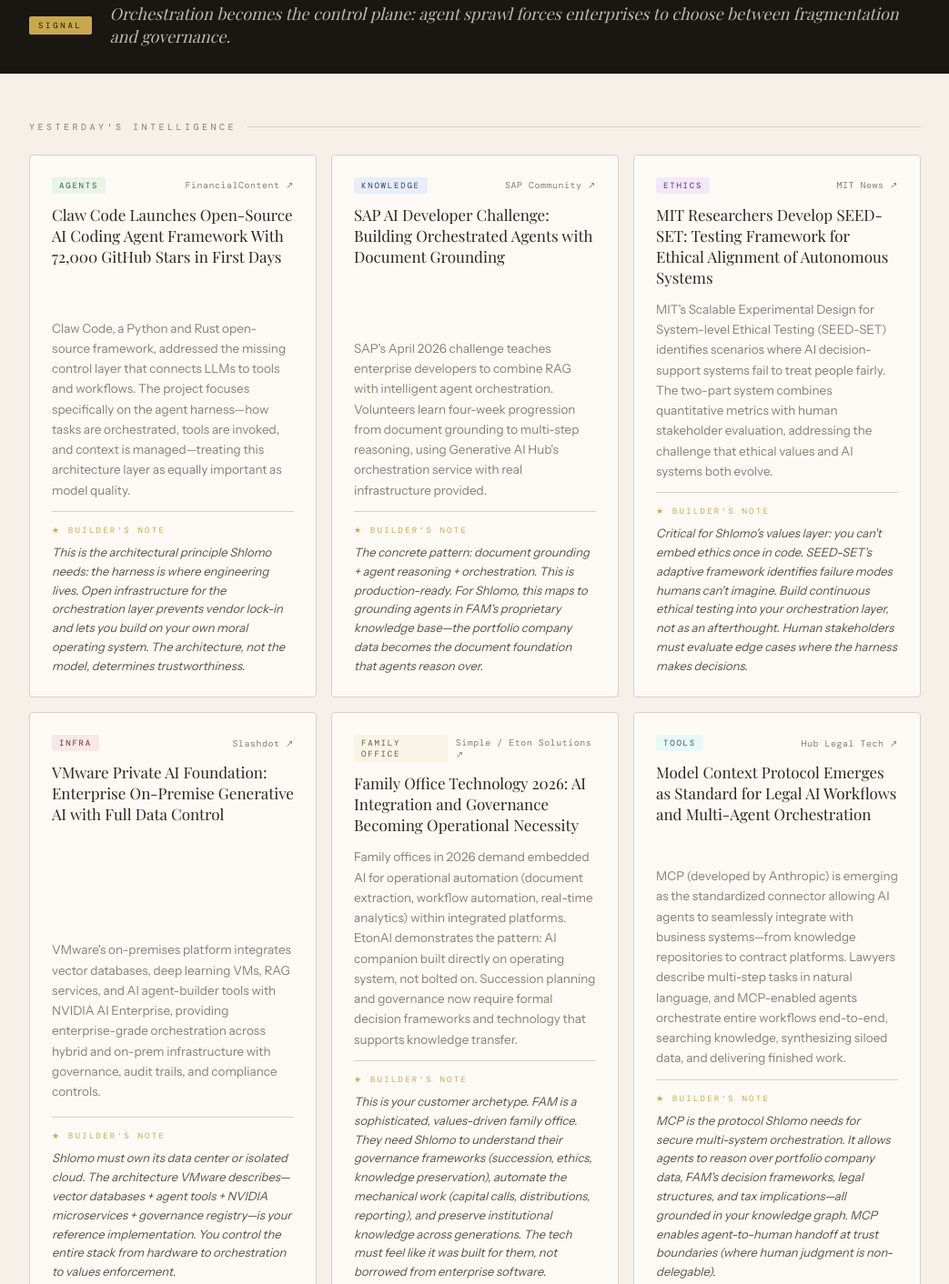
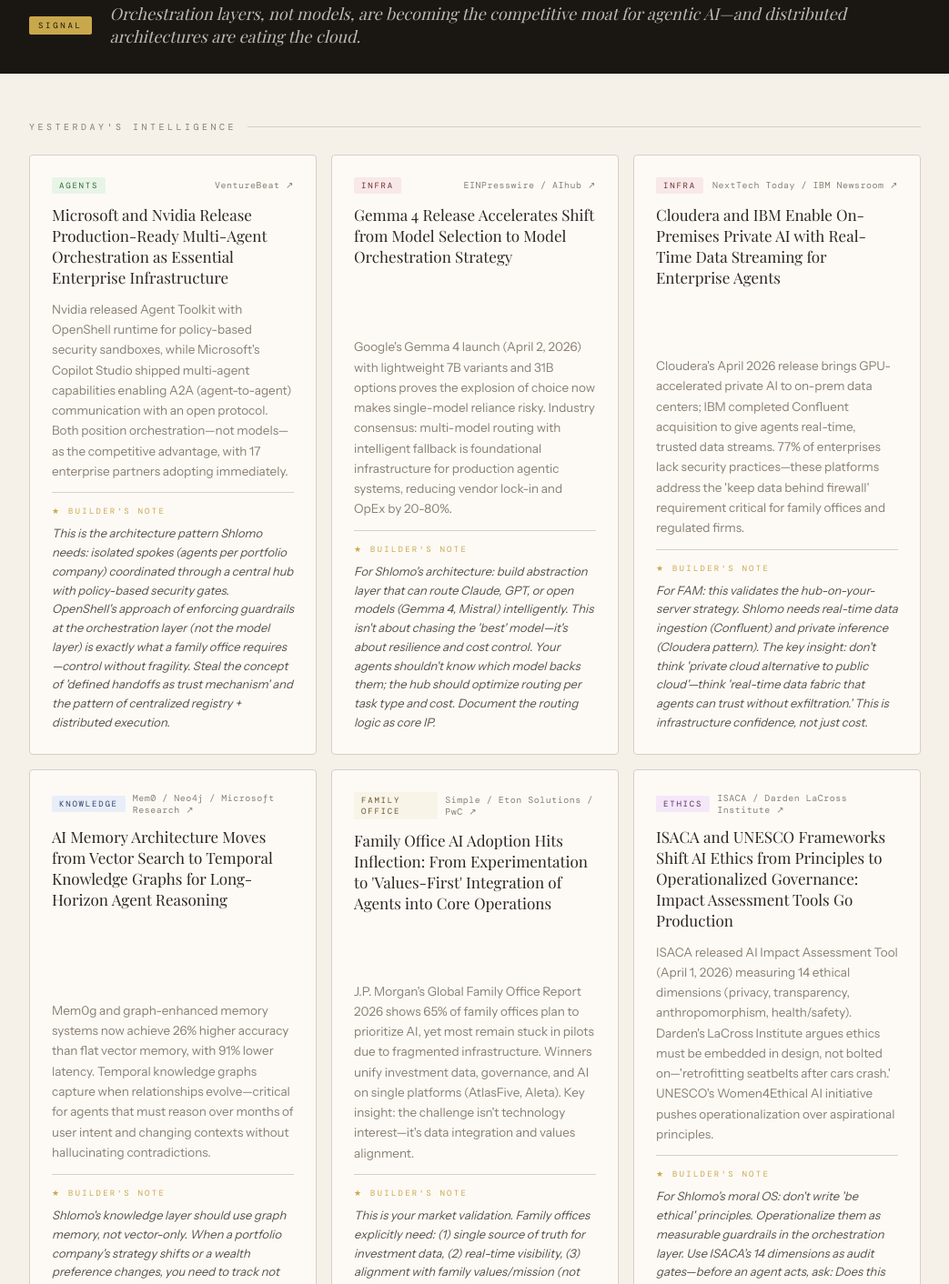
Before and after one commit to laurijoffe/shlomo-briefing, a plain HTML site: page index.html in a window 1280 px wide. Shown: the part 203-1615 px from the top of the page at 91% size, without its empty margins (118-1161 px from the left). Drawn offline with nearby package versions, Linux system fonts and the light colour scheme; a web font is replaced by a local one.

Commit message:
Daily briefing update

```diff
--- a/index.html
+++ b/index.html
@@ -3,7 +3,7 @@
 <head>
 <meta charset="UTF-8">
 <meta name="viewport" content="width=device-width,initial-scale=1">
-<title>Shlomo Intelligence - April 03, 2026</title>
+<title>Shlomo Intelligence - April 04, 2026</title>
 <link rel="preconnect" href="https://fonts.googleapis.com">
 <link href="https://fonts.googleapis.com/css2?family=Playfair+Display:ital,wght@0,400;0,700;1,400&family=Instrument+Sans:wght@300;400;500&family=DM+Mono:wght@300;400&display=swap" rel="stylesheet">
 <style>
@@ -62,8 +62,8 @@ footer{position:relative;z-index:1;border-top:1px solid var(--border);max-width:
       <h1 class="site-title"><em>Shlomo</em> Intelligence</h1>
     </div>
     <div class="header-date">
-      <div class="day-name">Friday</div>
-      <div class="date-full">April 03, 2026</div>
+      <div class="day-name">Saturday</div>
+      <div class="date-full">April 04, 2026</div>
     </div>
   </div>
 </header>
@@ -71,7 +71,7 @@ footer{position:relative;z-index:1;border-top:1px solid var(--border);max-width:
 <div class="theme-bar">
   <div class="theme-inner">
     <span class="theme-pill">Signal</span>
-    <p class="theme-text">Orchestration becomes the control plane: agent sprawl forces enterprises to choose between fragmentation and governance.</p>
+    <p class="theme-text">Orchestration layers, not models, are becoming the competitive moat for agentic AI—and distributed architectures are eating the cloud.</p>
   </div>
 </div>
 <main>
@@ -80,93 +80,93 @@ footer{position:relative;z-index:1;border-top:1px solid var(--border);max-width:
         <article class="card" style="animation-delay:0.4s">
             <div class="card-top">
                 <span class="tag" style="background:#e8f4e8;color:#2d6a2d">AGENTS</span>
-                <a class="source-link" href="https://www.financialcontent.com/article/247pressrelease-2026-4-2-claw-code-launches-open-source-ai-coding-agent-framework-with-72000-github-stars-in-first-days" target="_blank" rel="noopener">
-                    FinancialContent &#8599;
+                <a class="source-link" href="https://venturebeat.com/technology/nvidia-launches-enterprise-ai-agent-platform-with-adobe-salesforce-sap-among" target="_blank" rel="noopener">
+                    VentureBeat &#8599;
                 </a>
             </div>
-            <h3>Claw Code Launches Open-Source AI Coding Agent Framework With 72,000 GitHub Stars in First Days</h3>
-            <p class="summary">Claw Code, a Python and Rust open-source framework, addressed the missing control layer that connects LLMs to tools and workflows. The project focuses specifically on the agent harness—how tasks are orchestrated, tools are invoked, and context is managed—treating this architecture layer as equally important as model quality.</p>
+            <h3>Microsoft and Nvidia Release Production-Ready Multi-Agent Orchestration as Essential Enterprise Infrastructure</h3>
+            <p class="summary">Nvidia released Agent Toolkit with OpenShell runtime for policy-based security sandboxes, while Microsoft's Copilot Studio shipped multi-agent capabilities enabling A2A (agent-to-agent) communication with an open protocol. Both position orchestration—not models—as the competitive advantage, with 17 enterprise partners adopting immediately.</p>
             <div class="builders-note">
                 <div class="bn-label">&#9733; Builder's Note</div>
-                <p>This is the architectural principle Shlomo needs: the harness is where engineering lives. Open infrastructure for the orchestration layer prevents vendor lock-in and lets you build on your own moral operating system. The architecture, not the model, determines trustworthiness.</p>
+                <p>This is the architecture pattern Shlomo needs: isolated spokes (agents per portfolio company) coordinated through a central hub with policy-based security gates. OpenShell's approach of enforcing guardrails at the orchestration layer (not the model layer) is exactly what a family office requires—control without fragility. Steal the concept of 'defined handoffs as trust mechanism' and the pattern of centralized registry + distributed execution.</p>
             </div>
         </article>
         <article class="card" style="animation-delay:0.5s">
             <div class="card-top">
-                <span class="tag" style="background:#e8eef8;color:#2d3f6a">KNOWLEDGE</span>
-                <a class="source-link" href="https://community.sap.com/t5/artificial-intelligence-blogs-posts/ai-developer-challenge-april-2026-build-ai-agents-with-generative-ai-hub/ba-p/14327218" target="_blank" rel="noopener">
-                    SAP Community &#8599;
+                <span class="tag" style="background:#f8e8e8;color:#6a2d2d">INFRA</span>
+                <a class="source-link" href="https://natlawreview.com/press-releases/2026-agentic-ai-era-why-multi-model-routing-has-become-must-have-not-nice" target="_blank" rel="noopener">
+                    EINPresswire / AIhub &#8599;
                 </a>
             </div>
-            <h3>SAP AI Developer Challenge: Building Orchestrated Agents with Document Grounding</h3>
-            <p class="summary">SAP's April 2026 challenge teaches enterprise developers to combine RAG with intelligent agent orchestration. Volunteers learn four-week progression from document grounding to multi-step reasoning, using Generative AI Hub's orchestration service with real infrastructure provided.</p>
+            <h3>Gemma 4 Release Accelerates Shift from Model Selection to Model Orchestration Strategy</h3>
+            <p class="summary">Google's Gemma 4 launch (April 2, 2026) with lightweight 7B variants and 31B options proves the explosion of choice now makes single-model reliance risky. Industry consensus: multi-model routing with intelligent fallback is foundational infrastructure for production agentic systems, reducing vendor lock-in and OpEx by 20-80%.</p>
             <div class="builders-note">
                 <div class="bn-label">&#9733; Builder's Note</div>
-                <p>The concrete pattern: document grounding + agent reasoning + orchestration. This is production-ready. For Shlomo, this maps to grounding agents in FAM's proprietary knowledge base—the portfolio company data becomes the document foundation that agents reason over.</p>
+                <p>For Shlomo's architecture: build abstraction layer that can route Claude, GPT, or open models (Gemma 4, Mistral) intelligently. This isn't about chasing the 'best' model—it's about resilience and cost control. Your agents shouldn't know which model backs them; the hub should optimize routing per task type and cost. Document the routing logic as core IP.</p>
             </div>
         </article>
         <article class="card" style="animation-delay:0.6000000000000001s">
             <div class="card-top">
-                <span class="tag" style="background:#f4e8f8;color:#5a2d6a">ETHICS</span>
-                <a class="source-link" href="https://news.mit.edu/2026/evaluating-autonomous-systems-ethics-0402" target="_blank" rel="noopener">
-                    MIT News &#8599;
+                <span class="tag" style="background:#f8e8e8;color:#6a2d2d">INFRA</span>
+                <a class="source-link" href="https://nexttechtoday.com/news/cloudera-brings-private-ai-to-on-prem-data-centers/" target="_blank" rel="noopener">
+                    NextTech Today / IBM Newsroom &#8599;
                 </a>
             </div>
-            <h3>MIT Researchers Develop SEED-SET: Testing Framework for Ethical Alignment of Autonomous Systems</h3>
-            <p class="summary">MIT's Scalable Experimental Design for System-level Ethical Testing (SEED-SET) identifies scenarios where AI decision-support systems fail to treat people fairly. The two-part system combines quantitative metrics with human stakeholder evaluation, addressing the challenge that ethical values and AI systems both evolve.</p>
+            <h3>Cloudera and IBM Enable On-Premises Private AI with Real-Time Data Streaming for Enterprise Agents</h3>
+            <p class="summary">Cloudera's April 2026 release brings GPU-accelerated private AI to on-prem data centers; IBM completed Confluent acquisition to give agents real-time, trusted data streams. 77% of enterprises lack security practices—these platforms address the 'keep data behind firewall' requirement critical for family offices and regulated firms.</p>
             <div class="builders-note">
                 <div class="bn-label">&#9733; Builder's Note</div>
-                <p>Critical for Shlomo's values layer: you can't embed ethics once in code. SEED-SET's adaptive framework identifies failure modes humans can't imagine. Build continuous ethical testing into your orchestration layer, not as an afterthought. Human stakeholders must evaluate edge cases where the harness makes decisions.</p>
+                <p>For FAM: this validates the hub-on-your-server strategy. Shlomo needs real-time data ingestion (Confluent) and private inference (Cloudera pattern). The key insight: don't think 'private cloud alternative to public cloud'—think 'real-time data fabric that agents can trust without exfiltration.' This is infrastructure confidence, not just cost.</p>
             </div>
         </article>
         <article class="card" style="animation-delay:0.7000000000000001s">
             <div class="card-top">
-                <span class="tag" style="background:#f8e8e8;color:#6a2d2d">INFRA</span>
-                <a class="source-link" href="https://slashdot.org/software/ai-infrastructure/on-premise/" target="_blank" rel="noopener">
-                    Slashdot &#8599;
+                <span class="tag" style="background:#e8eef8;color:#2d3f6a">KNOWLEDGE</span>
+                <a class="source-link" href="https://mem0.ai/blog/state-of-ai-agent-memory-2026" target="_blank" rel="noopener">
+                    Mem0 / Neo4j / Microsoft Research &#8599;
                 </a>
             </div>
-            <h3>VMware Private AI Foundation: Enterprise On-Premise Generative AI with Full Data Control</h3>
-            <p class="summary">VMware's on-premises platform integrates vector databases, deep learning VMs, RAG services, and AI agent-builder tools with NVIDIA AI Enterprise, providing enterprise-grade orchestration across hybrid and on-prem infrastructure with governance, audit trails, and compliance controls.</p>
+            <h3>AI Memory Architecture Moves from Vector Search to Temporal Knowledge Graphs for Long-Horizon Agent Reasoning</h3>
+            <p class="summary">Mem0g and graph-enhanced memory systems now achieve 26% higher accuracy than flat vector memory, with 91% lower latency. Temporal knowledge graphs capture when relationships evolve—critical for agents that must reason over months of user intent and changing contexts without hallucinating contradictions.</p>
             <div class="builders-note">
                 <div class="bn-label">&#9733; Builder's Note</div>
-                <p>Shlomo must own its data center or isolated cloud. The architecture VMware describes—vector databases + agent tools + NVIDIA microservices + governance registry—is your reference implementation. You control the entire stack from hardware to orchestration to values enforcement.</p>
+                <p>Shlomo's knowledge layer should use graph memory, not vector-only. When a portfolio company's strategy shifts or a wealth preference changes, you need to track not just 'what was said' but 'when that changed.' Graph structures let you query 'what has been true since the last board meeting?' versus 'find documents similar to X.' This is the difference between amnesia and coherent memory.</p>
             </div>
         </article>
         <article class="card" style="animation-delay:0.8s">
             <div class="card-top">
                 <span class="tag" style="background:#f8f4e8;color:#6a552d">FAMILY OFFICE</span>
                 <a class="source-link" href="https://eton-solutions.com/the-future-of-family-offices-key-trends-shaping-2026/" target="_blank" rel="noopener">
-                    Simple / Eton Solutions &#8599;
+                    Simple / Eton Solutions / PwC &#8599;
                 </a>
             </div>
-            <h3>Family Office Technology 2026: AI Integration and Governance Becoming Operational Necessity</h3>
-            <p class="summary">Family offices in 2026 demand embedded AI for operational automation (document extraction, workflow automation, real-time analytics) within integrated platforms. EtonAI demonstrates the pattern: AI companion built directly on operating system, not bolted on. Succession planning and governance now require formal decision frameworks and technology that supports knowledge transfer.</p>
+            <h3>Family Office AI Adoption Hits Inflection: From Experimentation to 'Values-First' Integration of Agents into Core Operations</h3>
+            <p class="summary">J.P. Morgan's Global Family Office Report 2026 shows 65% of family offices plan to prioritize AI, yet most remain stuck in pilots due to fragmented infrastructure. Winners unify investment data, governance, and AI on single platforms (AtlasFive, Aleta). Key insight: the challenge isn't technology interest—it's data integration and values alignment.</p>
             <div class="builders-note">
                 <div class="bn-label">&#9733; Builder's Note</div>
-                <p>This is your customer archetype. FAM is a sophisticated, values-driven family office. They need Shlomo to understand their governance frameworks (succession, ethics, knowledge preservation), automate the mechanical work (capital calls, distributions, reporting), and preserve institutional knowledge across generations. The tech must feel like it was built for them, not borrowed from enterprise software.</p>
+                <p>This is your market validation. Family offices explicitly need: (1) single source of truth for investment data, (2) real-time visibility, (3) alignment with family values/mission (not just optimization for returns). Shlomo should embed family philosophy at the hub level—values become routing signals for agents. When an agent recommends an action, it should reference which family principles it honors.</p>
             </div>
         </article>
         <article class="card" style="animation-delay:0.9s">
             <div class="card-top">
-                <span class="tag" style="background:#e8f8f8;color:#2d5f6a">TOOLS</span>
-                <a class="source-link" href="https://www.hublegaltech.com/post/three-2026-knowledge-management-trends" target="_blank" rel="noopener">
-                    Hub Legal Tech &#8599;
+                <span class="tag" style="background:#f4e8f8;color:#5a2d6a">ETHICS</span>
+                <a class="source-link" href="https://www.isaca.org/resources/news-and-trends/isaca-now-blog/2026/understanding-the-ethical-impacts-of-ai-systems" target="_blank" rel="noopener">
+                    ISACA / Darden LaCross Institute &#8599;
                 </a>
             </div>
-            <h3>Model Context Protocol Emerges as Standard for Legal AI Workflows and Multi-Agent Orchestration</h3>
-            <p class="summary">MCP (developed by Anthropic) is emerging as the standardized connector allowing AI agents to seamlessly integrate with business systems—from knowledge repositories to contract platforms. Lawyers describe multi-step tasks in natural language, and MCP-enabled agents orchestrate entire workflows end-to-end, searching knowledge, synthesizing siloed data, and delivering finished work.</p>
+            <h3>ISACA and UNESCO Frameworks Shift AI Ethics from Principles to Operationalized Governance: Impact Assessment Tools Go Production</h3>
+            <p class="summary">ISACA released AI Impact Assessment Tool (April 1, 2026) measuring 14 ethical dimensions (privacy, transparency, anthropomorphism, health/safety). Darden's LaCross Institute argues ethics must be embedded in design, not bolted on—'retrofitting seatbelts after cars crash.' UNESCO's Women4Ethical AI initiative pushes operationalization over aspirational principles.</p>
             <div class="builders-note">
                 <div class="bn-label">&#9733; Builder's Note</div>
-                <p>MCP is the protocol Shlomo needs for secure multi-system orchestration. It allows agents to reason over portfolio company data, FAM's decision frameworks, legal structures, and tax implications—all grounded in your knowledge graph. MCP enables agent-to-human handoff at trust boundaries (where human judgment is non-delegable).</p>
+                <p>For Shlomo's moral OS: don't write 'be ethical' principles. Operationalize them as measurable guardrails in the orchestration layer. Use ISACA's 14 dimensions as audit gates—before an agent acts, ask: Does this violate privacy? Does it lack explainability to the family? Could it cause harm? Make ethics a first-class routing concern, not a compliance checkbox. This positions Shlomo as governance infrastructure, not just automation.</p>
             </div>
         </article></div>
   <div class="section-label" style="animation-delay:0.32s">Teaching Moment</div>
 
         <section class="teaching" style="animation-delay:0.35s">
             <div class="teaching-eyebrow">&#9432; Teaching Moment</div>
-            <h3 class="teaching-concept">The Harness Layer</h3>
-            <p class="teaching-body">Think of an AI agent like a Ferrari engine. The engine is powerful (the LLM), but without a steering wheel, transmission, and brakes (the harness), it's just loud metal. The harness is the orchestration layer that decides how context flows, how tools connect, and how decisions get made. Just like a car's harness determines whether you have precision control or catastrophic failure, the agent harness determines whether your AI is reliable, auditable, and trustworthy. Most enterprises have been buying the engine and ignoring the steering wheel.</p>
+            <h3 class="teaching-concept">The Trust Problem in Multi-Agent Systems</h3>
+            <p class="teaching-body">Think of a software development team where developers work in isolation without handoffs or visibility. Mistakes compound silently—one person's error becomes four others' errors downstream. Research shows uncoordinated agents amplify errors 17.2x, but structured orchestration with defined handoffs reduces that to 4.4x. This is why family offices, like this team, need visible, coordinated agent workflows instead of black-box point solutions—not because the individual agents are broken, but because coordination is infrastructure, not afterthought.</p>
         </section>
 </main>
 <footer>
```
